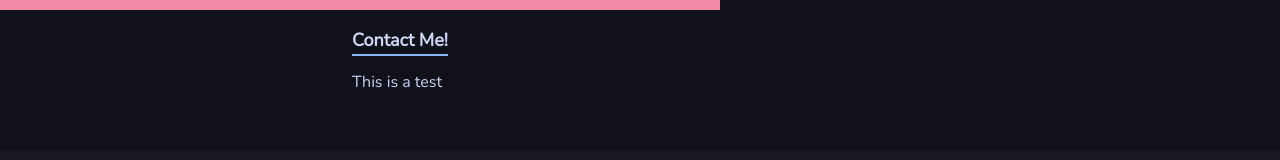
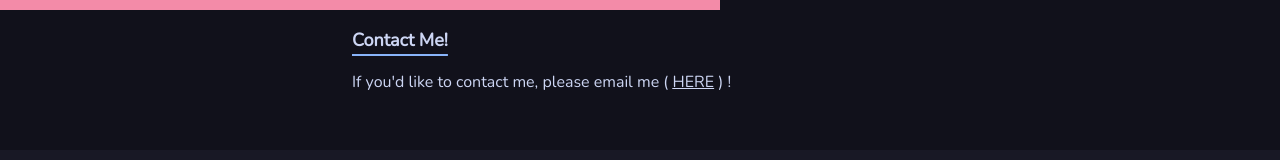
Before and after one commit to originlimit/originlimit, a React (Create React App) app: page / in a window 1280 px wide. Shown: the part 1614-1774 px from the top of the page. Built offline with nearby package versions, Linux system fonts and the light colour scheme.

Commit message:
added emailto

```diff
--- a/src/components/Contact.js
+++ b/src/components/Contact.js
@@ -6,7 +6,7 @@ const Contact = () => {
     <div className='flex flex-col items-center'>
       <div className='text-textBase w-full max-w-xl'>
         <SectionTitle title='Contact Me!' />
-        <p>This is a test</p>
+        <p>If you'd like to contact me, please email me ( <u><a href="mailto:thisisatest@protonmail.com">HERE</a></u> ) !</p>
       </div>
     </div>
   )
```
